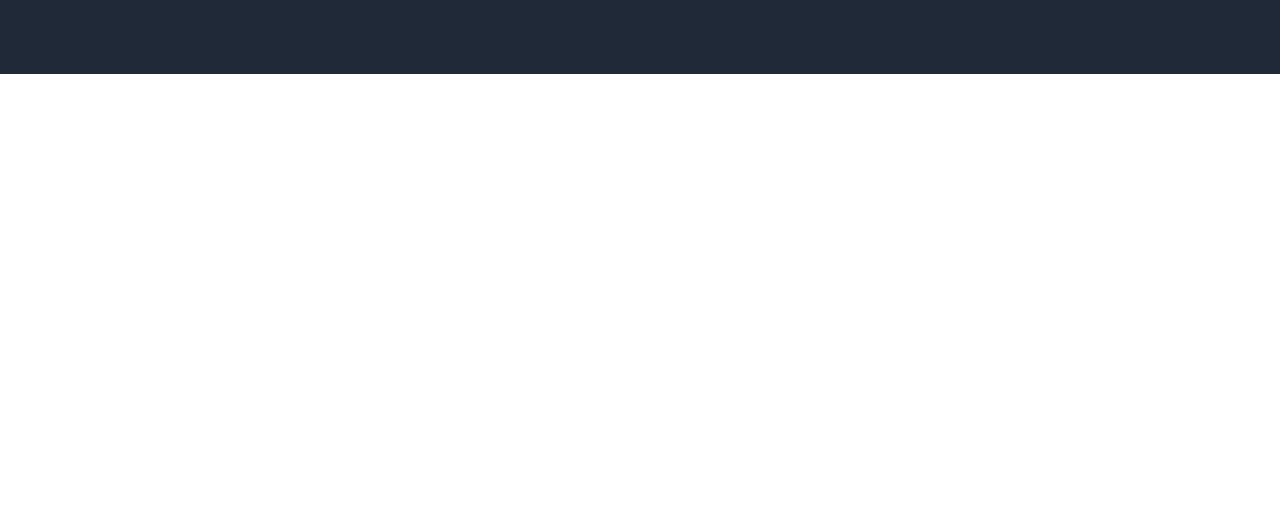
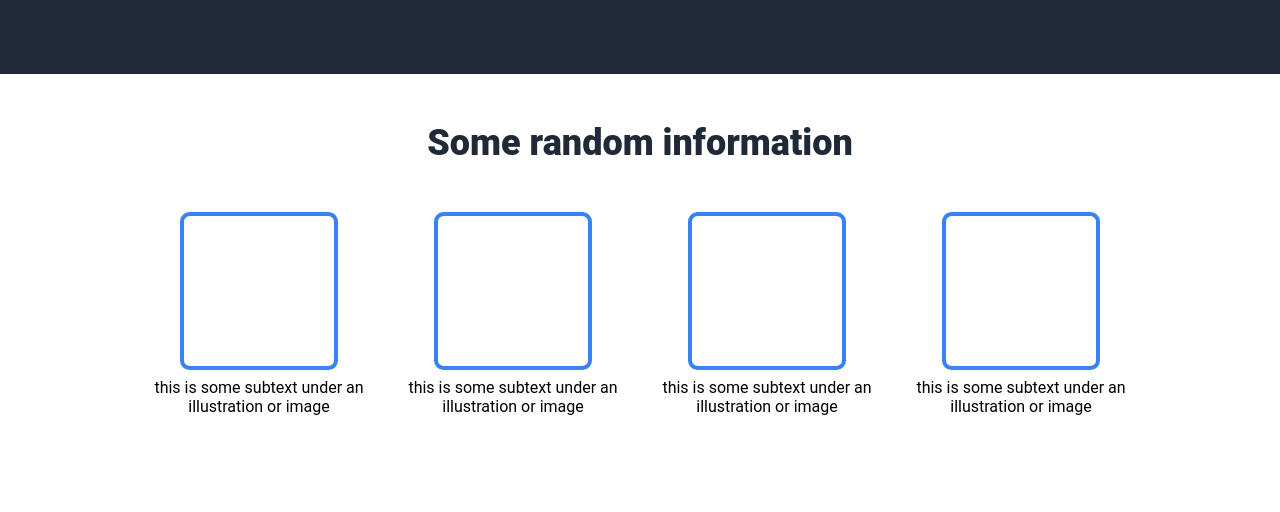
Before and after one commit to SunJoon05/landing-page, a plain HTML site: page index.html in a window 1280 px wide. Shown: the part 532-1044 px from the top of the page. Before the commit the page ends 800 px from the top, so only its background shows below. Drawn offline with Linux system fonts and the light colour scheme.

Commit message:
finalizacion de la seccion main de la landing-page
se realizo la estructura html del main de la pagina y se aplicaron estilos de esa seccion

```diff
--- a/index.html
+++ b/index.html
@@ -39,7 +39,41 @@
         </div>
       </section>
     </header>
-    <main class="main"></main>
+    <main class="main">
+      <section class="body">
+        <div class="container-spacing">
+          <div class="body-content">
+            <h2 class="body-content__title">Some random information</h2>
+            <div class="body-content__cards">
+              <div class="body-content__card">
+                <div class="body-content__illustration"></div>
+                <p class="body-content__paragraph">
+                  this is some subtext under an illustration or image
+                </p>
+              </div>
+              <div class="body-content__card">
+                <div class="body-content__illustration"></div>
+                <p class="body-content__paragraph">
+                  this is some subtext under an illustration or image
+                </p>
+              </div>
+              <div class="body-content__card">
+                <div class="body-content__illustration"></div>
+                <p class="body-content__paragraph">
+                  this is some subtext under an illustration or image
+                </p>
+              </div>
+              <div class="body-content__card">
+                <div class="body-content__illustration"></div>
+                <p class="body-content__paragraph">
+                  this is some subtext under an illustration or image
+                </p>
+              </div>
+            </div>
+          </div>
+        </div>
+      </section>
+    </main>
     <footer></footer>
   </body>
 </html>
--- a/styles.css
+++ b/styles.css
@@ -8,6 +8,8 @@
     max-inline-size: 1000px;
     inline-size: 100%;
 }
+
+/*hero*/
 
 .hero {
     display: flex;
@@ -77,3 +79,50 @@
     border-radius: .6rem;
     border: none;
 }
+
+/*body*/
+
+.body {
+    display: flex;
+    align-items: center;
+    justify-content: center;
+}
+
+.body-content__title {
+    text-align: center;
+    color: #1f2937;
+    font-weight: 900;
+    font-size: 36px;
+}
+
+.body-content {
+    display: flex;
+    flex-direction: column;
+    align-items: center;
+    gap: 3rem;
+    padding-block: 3rem;
+    padding-block-end: 6rem;
+}
+
+.body-content__cards {
+    display: flex;
+    align-items: center;
+    justify-content: center;
+    gap: 1rem;
+}
+
+.body-content__card {
+    display: flex;
+    align-items: center;
+    justify-content: center;
+    flex-direction: column;
+    text-align: center;
+    gap: .5rem;
+}
+
+.body-content__illustration {
+    border: 4px solid #3882f6;
+    border-radius: .6rem;
+    inline-size: 150px;
+    block-size: 150px;
+}
```
